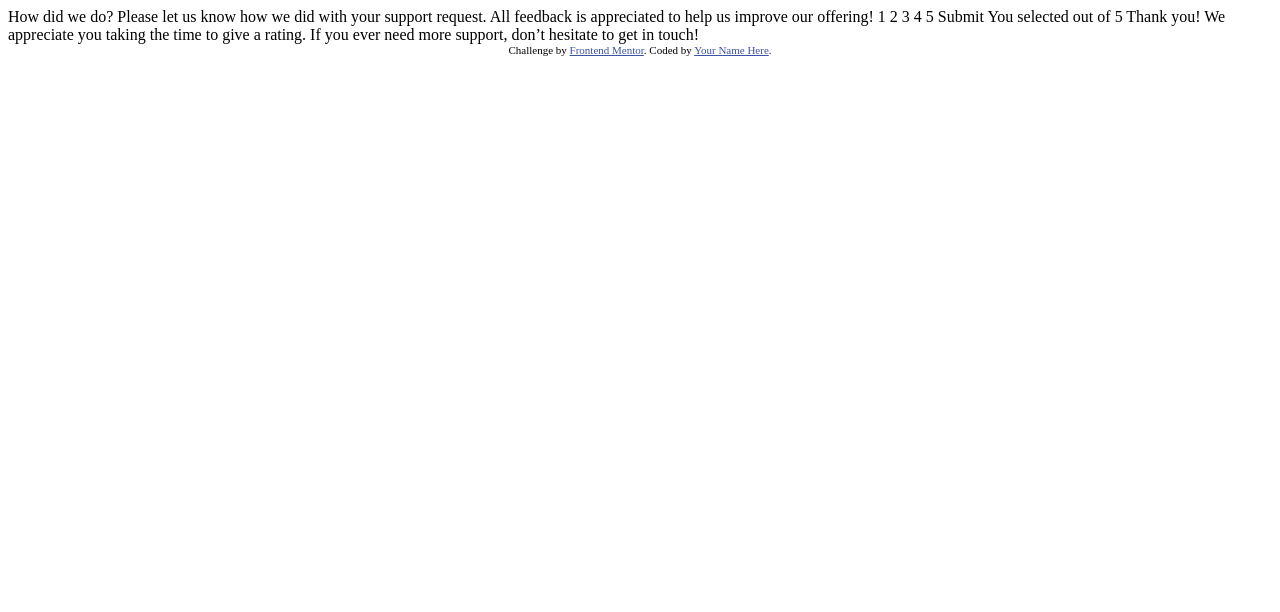
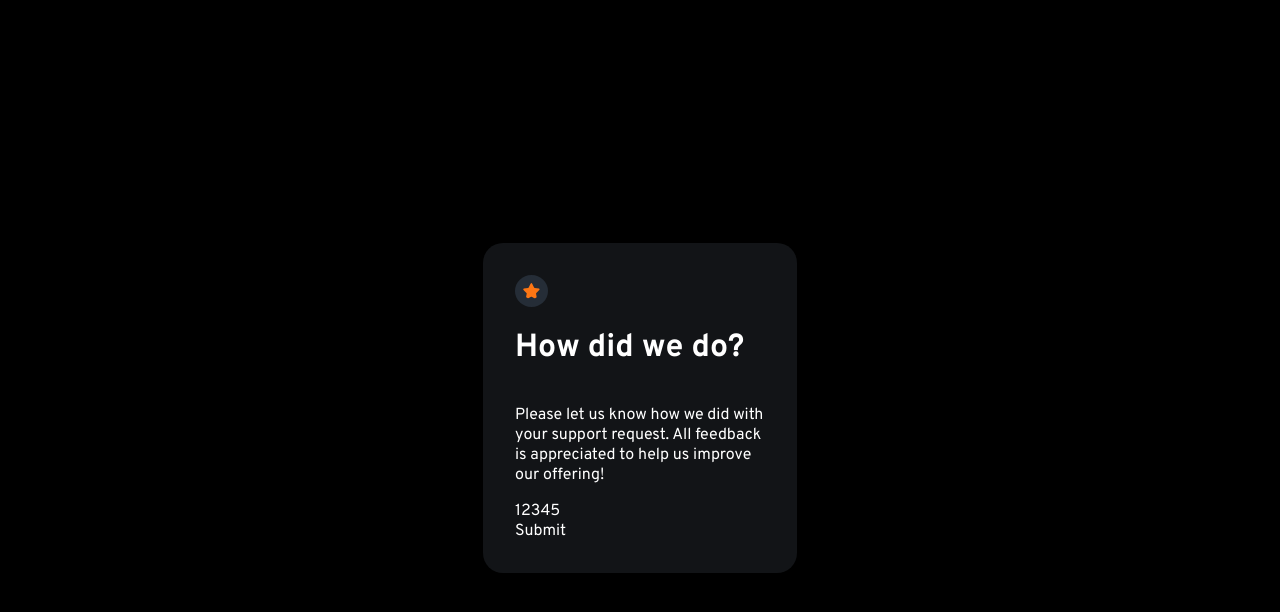
Before and after one commit to aljager1983/interactive-rating-component, a plain HTML site: page index.html in a window 1280 px wide. Drawn offline with Linux system fonts and the light colour scheme.

Commit message:
2nd commit

```diff
--- a/index.html
+++ b/index.html
@@ -3,33 +3,42 @@
 <head>
   <meta charset="UTF-8">
   <meta name="viewport" content="width=device-width, initial-scale=1.0"> <!-- displays site properly based on user's device -->
-
+  <link rel="preconnect" href="https://fonts.googleapis.com">
+  <link rel="preconnect" href="https://fonts.gstatic.com" crossorigin>
+  <link href="https://fonts.googleapis.com/css2?family=Overpass:wght@400;700&display=swap" rel="stylesheet">
+  <link rel="stylesheet" href="style.css">
   <link rel="icon" type="image/png" sizes="32x32" href="./images/favicon-32x32.png">
 
   <title>Frontend Mentor | Interactive rating component</title>
 
-  <!-- Feel free to remove these styles or customise in your own stylesheet 👍 -->
-  <style>
-    .attribution { font-size: 11px; text-align: center; }
-    .attribution a { color: hsl(228, 45%, 44%); }
-  </style>
+
 </head>
 <body>
+<main>
+  <div class="rate">
+    <!-- Rating state start -->
+    <img src="images/icon-star.svg" alt="star" class="star">
+  <h1>How did we do?</h1>
+  <p>
+    Please let us know how we did with your support request. All feedback is appreciated to help us improve our offering!
+  </p>
+  <div class="numbers">
+    <div class="one">1</div>
+    <div class="two">2</div>
+    <div class="three">3</div>
+    <div class="four">4</div>
+    <div class="five">5</div>
+  </div>
 
-  <!-- Rating state start -->
 
-  How did we do?
-
-  Please let us know how we did with your support request. All feedback is appreciated
-  to help us improve our offering!
-
-  1 2 3 4 5
 
   Submit
 
   <!-- Rating state end -->
+  </div>
 
-  <!-- Thank you state start -->
+  <div class="thankstate">
+     <!-- Thank you state start -->
 
   You selected <!-- Add rating here --> out of 5
 
@@ -39,11 +48,12 @@
   don’t hesitate to get in touch!
 
   <!-- Thank you state end -->
+  </div>
 
 
-  <div class="attribution">
-    Challenge by <a href="https://www.frontendmentor.io?ref=challenge" target="_blank">Frontend Mentor</a>.
-    Coded by <a href="#">Your Name Here</a>.
-  </div>
+
+
+
+  </main>
 </body>
 </html>
--- /dev/null
+++ b/style.css
@@ -0,0 +1,42 @@
+:root {
+--LightGrey: hsl(217, 12%, 63%);
+--MediumGrey: hsl(216, 12%, 54%);
+--DarkBlue: hsl(213, 19%, 18%);
+--VeryDarkBlue: hsl(216, 12%, 8%);
+}
+
+body {
+    background-color: black;
+    color: white;
+}
+
+main {
+    display: grid;
+    place-content: center;
+    font-family: Overpass;
+    height: 100vh;
+    margin: auto;
+}
+
+.rate {
+    display: grid;
+    align-self: center;
+    margin: auto;
+    padding: 2rem;
+    width: 250px;
+    background-color: var(--VeryDarkBlue);
+    border-radius: 20px;
+}
+.star {
+    padding: .5rem;
+    background-color: var(--DarkBlue);
+    border-radius: 50%;
+}
+.thankstate {
+    display: none;
+    position: absolute;
+}
+
+.numbers {
+    display: flex;
+}
```
